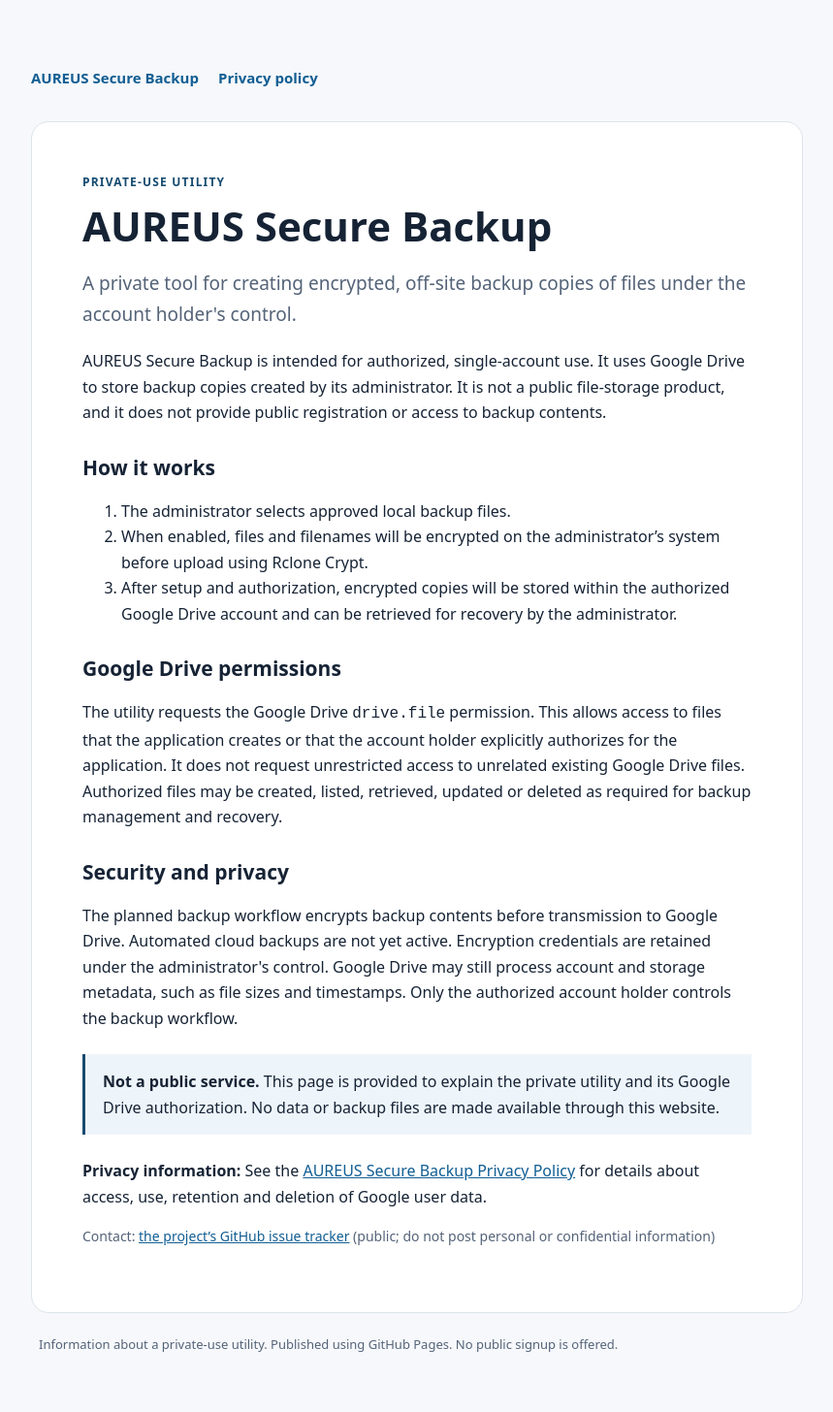
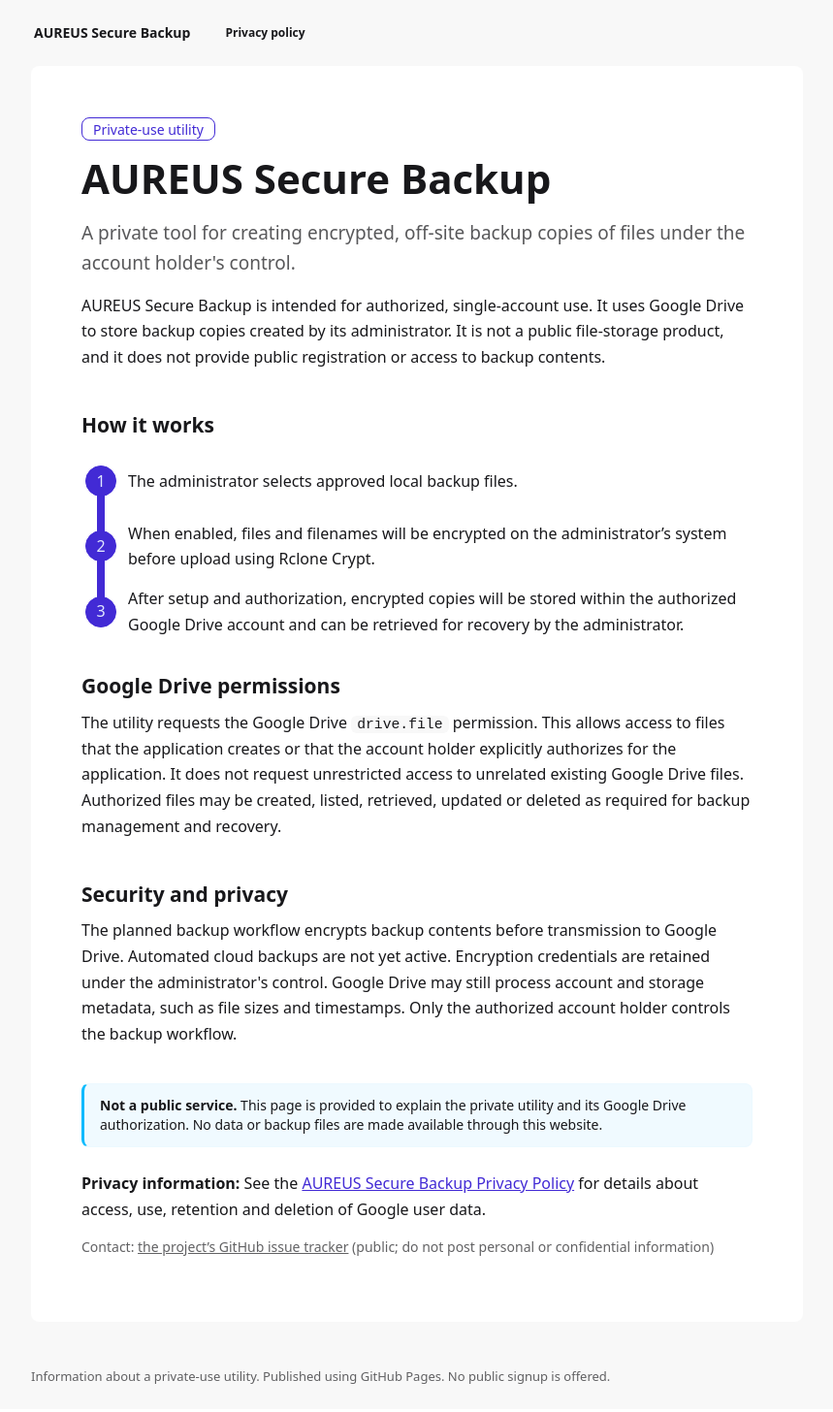
Before and after one commit to zezoworkplace/zezoworkplace.github.io, a plain HTML site: page index.html in a window 1280 px wide. Shown: the whole page at 97% size, without its empty margins (210-1069 px from the left). Drawn offline with nearby package versions, Linux system fonts and the light colour scheme.

Commit message:
Restyle home page with daisyUI (CDN, no build step)
Same text and links; layout uses direction-aware CSS so it also works right-to-left.
daisyUI: https://github.com/saadeghi/daisyui (MIT, (c) 2020 Pouya Saadeghi).

Co-Authored-By: Claude Opus 5.5 <noreply@anthropic.com>
Claude-Session: https://claude.ai/code/session_01LigD1gpRMCmM84qyYErdXi

```diff
--- a/index.html
+++ b/index.html
@@ -1,5 +1,5 @@
 <!doctype html>
-<html lang="en">
+<html lang="en" data-theme="light">
 <head>
 <meta charset="utf-8">
 <meta name="viewport" content="width=device-width, initial-scale=1">
@@ -12,41 +12,64 @@
 <meta property="og:description" content="Private client-side encrypted backup utility using limited Google Drive authorization.">
 <meta property="og:url" content="https://zezoworkplace.github.io/">
 <meta name="twitter:card" content="summary">
+<!-- Styles: daisyUI 5.7.50 (https://github.com/saadeghi/daisyui, MIT, (c) 2020 Pouya Saadeghi).
+     Loaded as one pinned CSS file from the jsDelivr CDN: no build step, no JavaScript.
+     The integrity hash makes the browser refuse the file if it is ever changed. -->
+<link rel="stylesheet" href="https://cdn.jsdelivr.net/npm/daisyui@5.7.50/daisyui.css"
+      integrity="sha384-UwBu1IAWgb8nYSKlFTAgsMdqElJVcwjO1O31z47tHuvyhJ4rgjfif927I0JH2zI1" crossorigin="anonymous">
 <style>
-:root{color-scheme:light;--ink:#162335;--muted:#546378;--line:#dce4eb;--bg:#f6f8fb;--brand:#164b70}
-*{box-sizing:border-box} body{margin:0;background:var(--bg);color:var(--ink);font-family:system-ui,-apple-system,Segoe UI,Arial,sans-serif;line-height:1.66}
-main{max-width:840px;margin:52px auto;padding:0 22px 55px} article{background:white;padding:clamp(24px,5vw,52px);border:1px solid var(--line);border-radius:18px}
-h1{font-size:clamp(30px,4vw,42px);line-height:1.2;margin:10px 0 15px}h2{font-size:21px;margin-top:30px;line-height:1.3}
-p,li{font-size:16px} .eyebrow{font-size:12px;letter-spacing:.1em;color:var(--brand);text-transform:uppercase;font-weight:700}
-.lead{font-size:19px;color:var(--muted)}.small{font-size:14px;color:var(--muted)}a{color:#125e93}code{overflow-wrap:anywhere}a:focus-visible{outline:3px solid #125e93;outline-offset:3px}
-nav{display:flex;gap:20px;flex-wrap:wrap;align-items:center;padding:16px 0;margin-bottom:16px}nav a{text-decoration:none;font-size:15px;font-weight:650}
-footer{padding:22px 8px;font-size:13px;color:var(--muted)}.note{border-left:3px solid var(--brand);background:#eef5fa;padding:15px 18px;margin:24px 0}
-@media(max-width:650px){main{margin:18px auto}article{border-radius:12px}}
+/* Page layout only; components come from daisyUI. Logical properties (inline/block)
+   keep the layout correct when the page is set to right-to-left (dir="rtl"). */
+:root{--page:840px}
+body{background:var(--color-base-200);font-family:system-ui,-apple-system,"Segoe UI",Tahoma,Arial,sans-serif;line-height:1.66}
+.wrap{max-width:var(--page);margin-inline:auto;padding-inline:22px}
+header.navbar{max-width:var(--page);margin-inline:auto;padding-block:14px}
+header nav{display:flex;flex-wrap:wrap;gap:6px;align-items:center}
+main.wrap{padding-block-end:24px}
+.card-body{padding:clamp(24px,5vw,52px);gap:0}
+h1{font-size:clamp(30px,4vw,42px);line-height:1.2;font-weight:800;margin-block:14px 15px}
+h2{font-size:21px;line-height:1.3;font-weight:700;margin-block:30px 10px}
+p{font-size:16px;margin-block:0 14px}
+.lead{font-size:19px;color:color-mix(in oklab,var(--color-base-content) 72%,transparent)}
+.small{font-size:14px;color:color-mix(in oklab,var(--color-base-content) 68%,transparent)}
+code{overflow-wrap:anywhere;font-size:.92em;background:var(--color-base-200);padding:1px 6px;border-radius:6px}
+.steps-vertical .step{text-align:start;font-size:16px;min-height:4.2rem}
+.alert{margin-block:24px;align-items:start;color:var(--color-base-content);border-inline-start:3px solid var(--color-info)}
+.link:focus-visible,.btn:focus-visible{outline:3px solid var(--color-primary);outline-offset:3px}
+footer.wrap{padding-block:22px;font-size:13px;color:color-mix(in oklab,var(--color-base-content) 68%,transparent)}
+@media(max-width:650px){header.navbar{padding-block:8px}}
 </style>
 </head>
 <body>
-<main>
-<nav aria-label="Main navigation"><a href="https://zezoworkplace.github.io/">AUREUS Secure Backup</a><a href="https://zezoworkplace.github.io/privacy.html">Privacy policy</a></nav>
-<article>
-<div class="eyebrow">Private-use utility</div>
+<header class="navbar">
+  <nav aria-label="Main navigation">
+    <a class="btn btn-ghost text-base" href="https://zezoworkplace.github.io/">AUREUS Secure Backup</a>
+    <a class="btn btn-ghost btn-sm" href="https://zezoworkplace.github.io/privacy.html">Privacy policy</a>
+  </nav>
+</header>
+<main class="wrap">
+<article class="card bg-base-100 border border-base-300 shadow-sm">
+<div class="card-body">
+<div><span class="badge badge-primary badge-outline">Private-use utility</span></div>
 <h1>AUREUS Secure Backup</h1>
 <p class="lead">A private tool for creating encrypted, off-site backup copies of files under the account holder's control.</p>
 <p>AUREUS Secure Backup is intended for authorized, single-account use. It uses Google Drive to store backup copies created by its administrator. It is not a public file-storage product, and it does not provide public registration or access to backup contents.</p>
 <h2>How it works</h2>
-<ol>
-<li>The administrator selects approved local backup files.</li>
-<li>When enabled, files and filenames will be encrypted on the administrator’s system before upload using Rclone Crypt.</li>
-<li>After setup and authorization, encrypted copies will be stored within the authorized Google Drive account and can be retrieved for recovery by the administrator.</li>
+<ol class="steps steps-vertical">
+<li class="step step-primary">The administrator selects approved local backup files.</li>
+<li class="step step-primary">When enabled, files and filenames will be encrypted on the administrator’s system before upload using Rclone Crypt.</li>
+<li class="step step-primary">After setup and authorization, encrypted copies will be stored within the authorized Google Drive account and can be retrieved for recovery by the administrator.</li>
 </ol>
 <h2>Google Drive permissions</h2>
 <p>The utility requests the Google Drive <code>drive.file</code> permission. This allows access to files that the application creates or that the account holder explicitly authorizes for the application. It does not request unrestricted access to unrelated existing Google Drive files. Authorized files may be created, listed, retrieved, updated or deleted as required for backup management and recovery.</p>
 <h2>Security and privacy</h2>
 <p>The planned backup workflow encrypts backup contents before transmission to Google Drive. Automated cloud backups are not yet active. Encryption credentials are retained under the administrator's control. Google Drive may still process account and storage metadata, such as file sizes and timestamps. Only the authorized account holder controls the backup workflow.</p>
-<div class="note"><strong>Not a public service.</strong> This page is provided to explain the private utility and its Google Drive authorization. No data or backup files are made available through this website.</div>
-<p><strong>Privacy information:</strong> See the <a href="https://zezoworkplace.github.io/privacy.html">AUREUS Secure Backup Privacy Policy</a> for details about access, use, retention and deletion of Google user data.</p>
-<p class="small">Contact: <a href="https://github.com/zezoworkplace/zezoworkplace.github.io/issues">the project’s GitHub issue tracker</a> (public; do not post personal or confidential information)</p>
+<div class="alert alert-info alert-soft" role="note"><span><strong>Not a public service.</strong> This page is provided to explain the private utility and its Google Drive authorization. No data or backup files are made available through this website.</span></div>
+<p><strong>Privacy information:</strong> See the <a class="link link-primary" href="https://zezoworkplace.github.io/privacy.html">AUREUS Secure Backup Privacy Policy</a> for details about access, use, retention and deletion of Google user data.</p>
+<p class="small">Contact: <a class="link" href="https://github.com/zezoworkplace/zezoworkplace.github.io/issues">the project’s GitHub issue tracker</a> (public; do not post personal or confidential information)</p>
+</div>
 </article>
-<footer>Information about a private-use utility. Published using GitHub Pages. No public signup is offered.</footer>
 </main>
+<footer class="wrap">Information about a private-use utility. Published using GitHub Pages. No public signup is offered.</footer>
 </body>
 </html>
```
Also changed, not shown: 1 other file.
